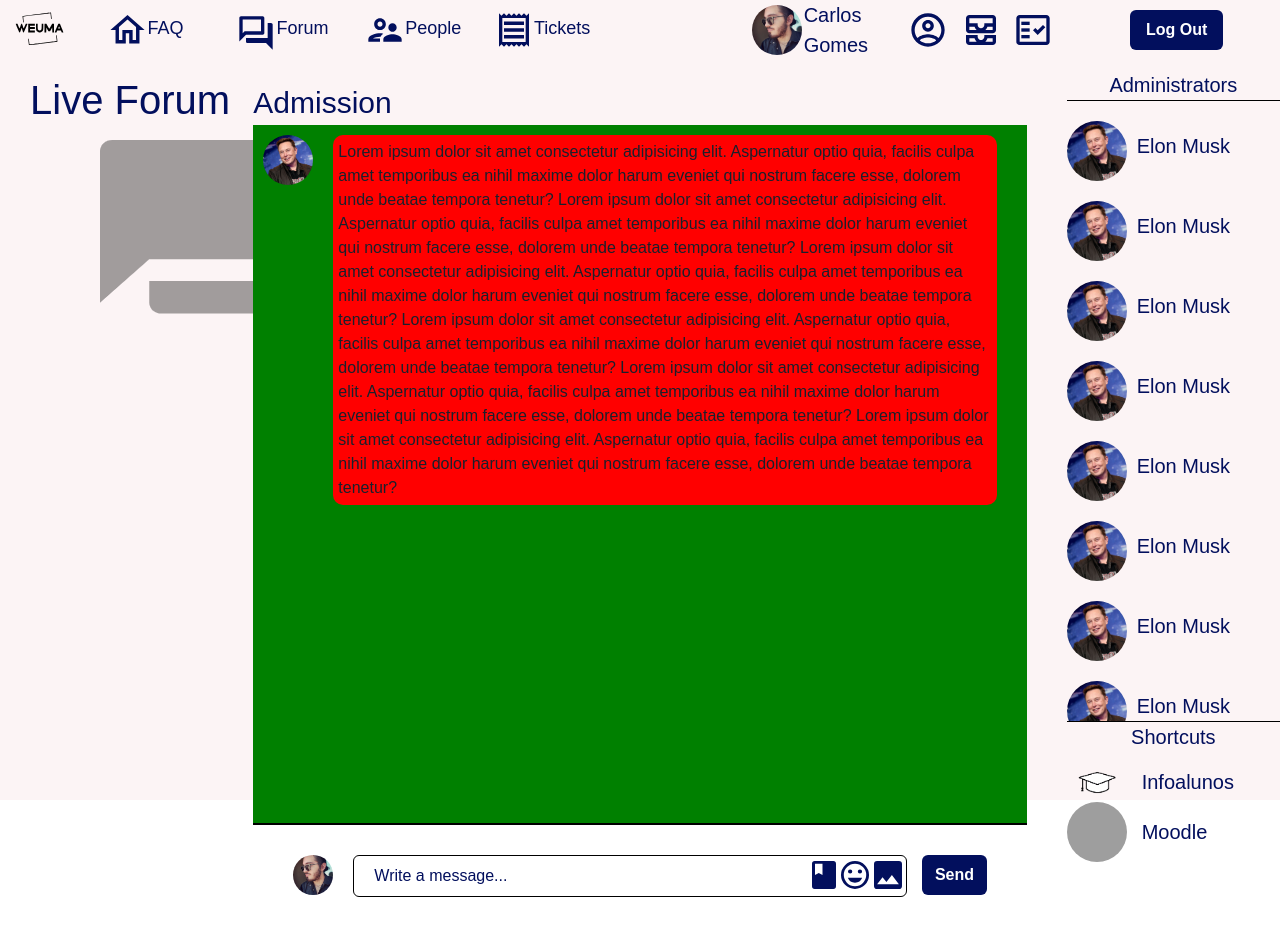
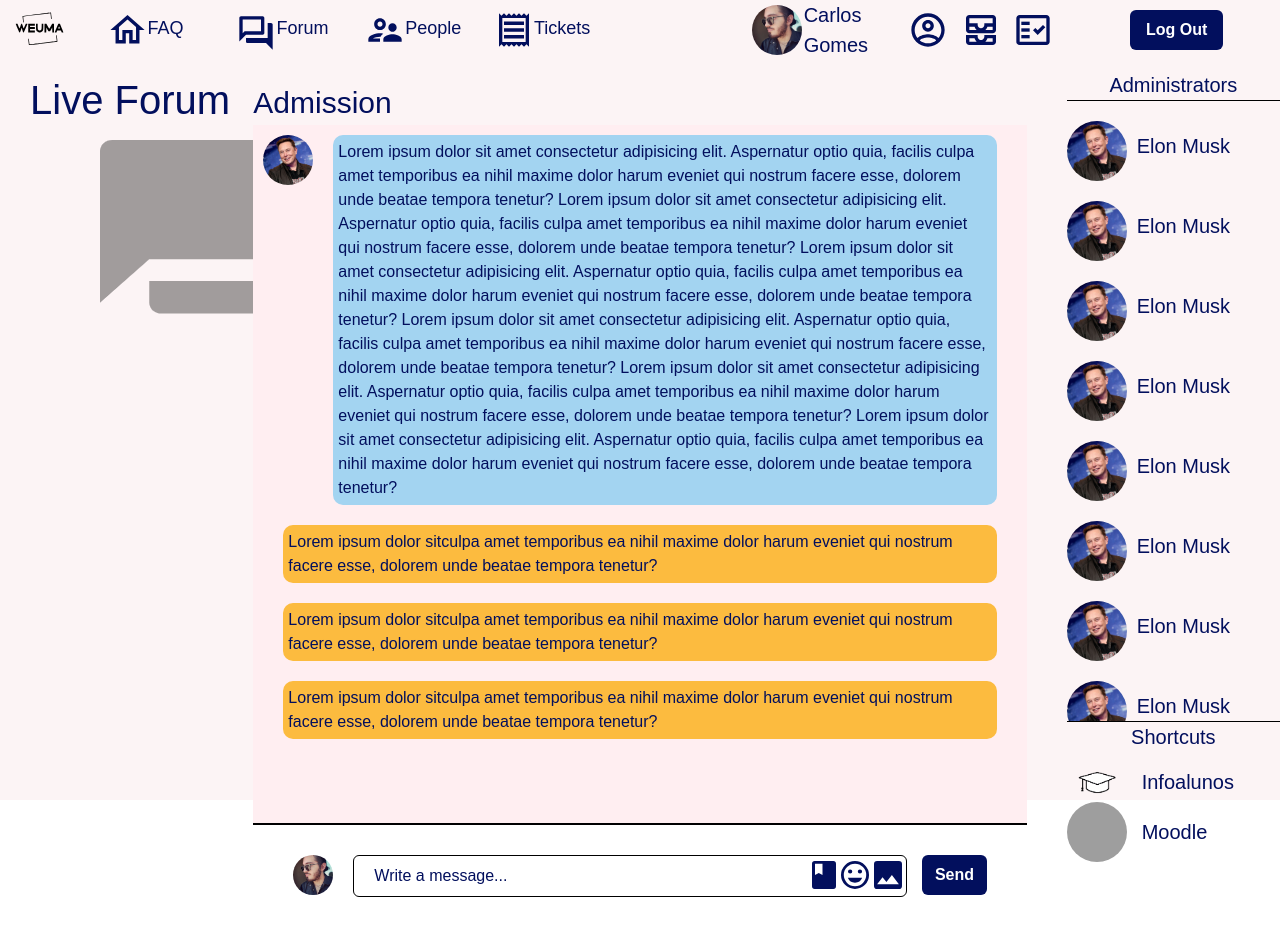
Before and after one commit to CarlosEGCH/weUMa, a React (Create React App) app in the folder weuma/frontend/: page /forum in a window 1280 px wide. Shown: the top 936 px of the page. Built offline with nearby package versions, Linux system fonts and the light colour scheme; grey boxes are pictures that could not be loaded.

Commit message:
Chat's visuals are finished.

```diff
--- a/weuma/frontend/src/components/ChatList.js
+++ b/weuma/frontend/src/components/ChatList.js
@@ -1,25 +1,18 @@
 import { Flex, Spacer, Image, Text, Box } from '@chakra-ui/react';
 import * as React from 'react';
+
+import Message from './ChatMessage';
 
 import friendUser from '../assets/elon.jpg';
 
 export default function ChatDisplay(){
 
     return(
-        <Flex flexDirection='column' height='100%' bg='green' p='10px' overflow='auto' gap='20px'>
-            <Flex flexDirection='row' maxW='1000px'>
-                <Image src={friendUser} boxSize='50px' borderRadius='full' />
-                <Box bg='red' mx='20px' p='5px' borderRadius='10px'>
-                    <Text>
-                        Lorem ipsum dolor sit amet consectetur adipisicing elit. Aspernatur optio quia, facilis culpa amet temporibus ea nihil maxime dolor harum eveniet qui nostrum facere esse, dolorem unde beatae tempora tenetur?
-                        Lorem ipsum dolor sit amet consectetur adipisicing elit. Aspernatur optio quia, facilis culpa amet temporibus ea nihil maxime dolor harum eveniet qui nostrum facere esse, dolorem unde beatae tempora tenetur?
-                        Lorem ipsum dolor sit amet consectetur adipisicing elit. Aspernatur optio quia, facilis culpa amet temporibus ea nihil maxime dolor harum eveniet qui nostrum facere esse, dolorem unde beatae tempora tenetur?
-                        Lorem ipsum dolor sit amet consectetur adipisicing elit. Aspernatur optio quia, facilis culpa amet temporibus ea nihil maxime dolor harum eveniet qui nostrum facere esse, dolorem unde beatae tempora tenetur?
-                        Lorem ipsum dolor sit amet consectetur adipisicing elit. Aspernatur optio quia, facilis culpa amet temporibus ea nihil maxime dolor harum eveniet qui nostrum facere esse, dolorem unde beatae tempora tenetur?
-                        Lorem ipsum dolor sit amet consectetur adipisicing elit. Aspernatur optio quia, facilis culpa amet temporibus ea nihil maxime dolor harum eveniet qui nostrum facere esse, dolorem unde beatae tempora tenetur?
-                    </Text>
-                </Box>
-            </Flex>
+        <Flex flexDirection='column' height='100%' bg='#FFEEF1' p='10px' overflow='auto' gap='20px'>
+            <Message received userImage={friendUser} />
+            <Message/>
+            <Message/>
+            <Message/>
         </Flex>
     );
 }
--- /dev/null
+++ b/weuma/frontend/src/components/ChatMessage.js
@@ -0,0 +1,34 @@
+import * as React from 'react';
+
+import { Flex, Box, Image, Text, Spacer } from '@chakra-ui/react';
+
+export default function Message(props){
+
+    if(props.received){
+        return(
+            <Flex flexDirection='row' maxW='1000px'>
+                <Image src={props.userImage} boxSize='50px' borderRadius='full' />
+                <Box bg='brand.secondary' mx='20px' p='5px' borderRadius='10px'>
+                    <Text color='brand.accent'>
+                        Lorem ipsum dolor sit amet consectetur adipisicing elit. Aspernatur optio quia, facilis culpa amet temporibus ea nihil maxime dolor harum eveniet qui nostrum facere esse, dolorem unde beatae tempora tenetur?
+                        Lorem ipsum dolor sit amet consectetur adipisicing elit. Aspernatur optio quia, facilis culpa amet temporibus ea nihil maxime dolor harum eveniet qui nostrum facere esse, dolorem unde beatae tempora tenetur?
+                        Lorem ipsum dolor sit amet consectetur adipisicing elit. Aspernatur optio quia, facilis culpa amet temporibus ea nihil maxime dolor harum eveniet qui nostrum facere esse, dolorem unde beatae tempora tenetur?
+                        Lorem ipsum dolor sit amet consectetur adipisicing elit. Aspernatur optio quia, facilis culpa amet temporibus ea nihil maxime dolor harum eveniet qui nostrum facere esse, dolorem unde beatae tempora tenetur?
+                        Lorem ipsum dolor sit amet consectetur adipisicing elit. Aspernatur optio quia, facilis culpa amet temporibus ea nihil maxime dolor harum eveniet qui nostrum facere esse, dolorem unde beatae tempora tenetur?
+                        Lorem ipsum dolor sit amet consectetur adipisicing elit. Aspernatur optio quia, facilis culpa amet temporibus ea nihil maxime dolor harum eveniet qui nostrum facere esse, dolorem unde beatae tempora tenetur?
+                    </Text>
+                </Box>
+            </Flex>
+        )
+    }else{
+        return(
+            <Flex justifyContent='end' flexDirection='row' w='100%'>
+                <Box bg='brand.extra' mx='20px' p='5px' borderRadius='10px' maxW='1000px'>
+                    <Text color='brand.accent'>
+                        Lorem ipsum dolor sitculpa amet temporibus ea nihil maxime dolor harum eveniet qui nostrum facere esse, dolorem unde beatae tempora tenetur?
+                    </Text>
+                </Box>
+            </Flex>
+        )
+    }
+}
```
